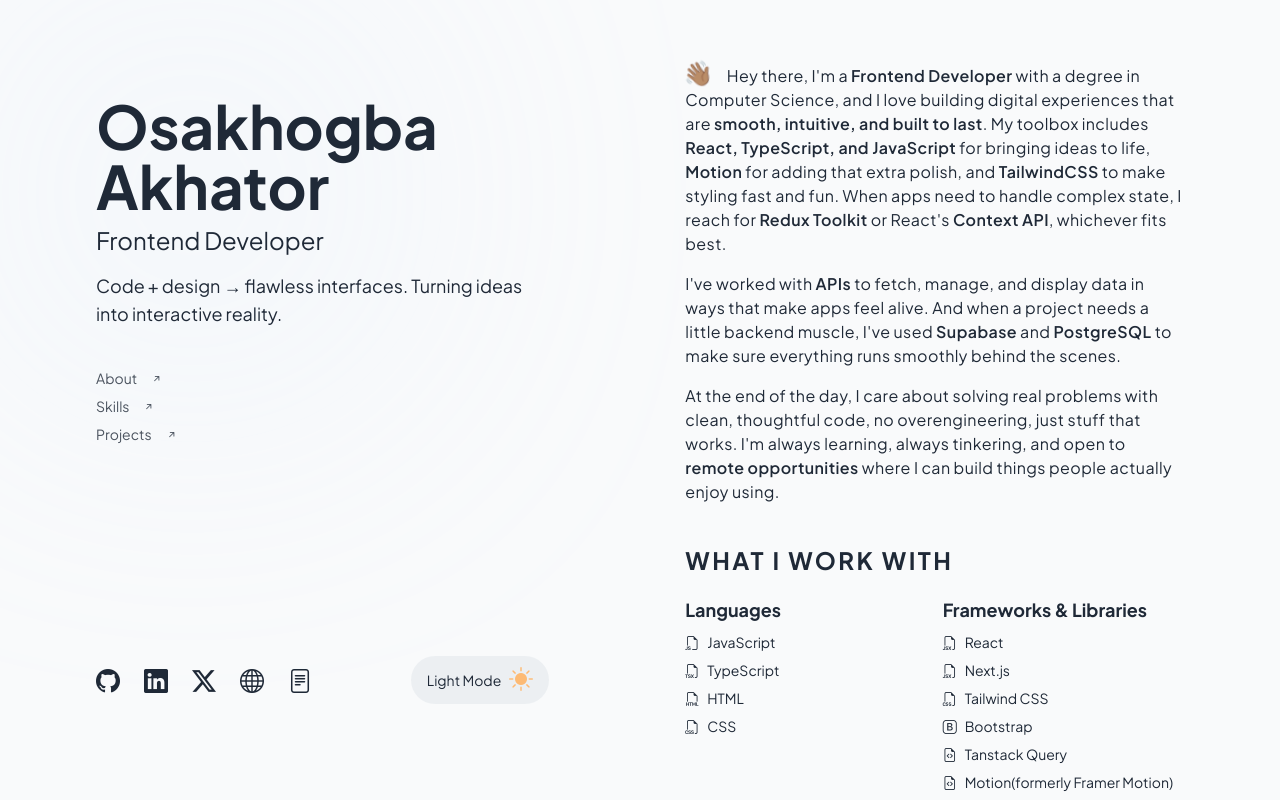
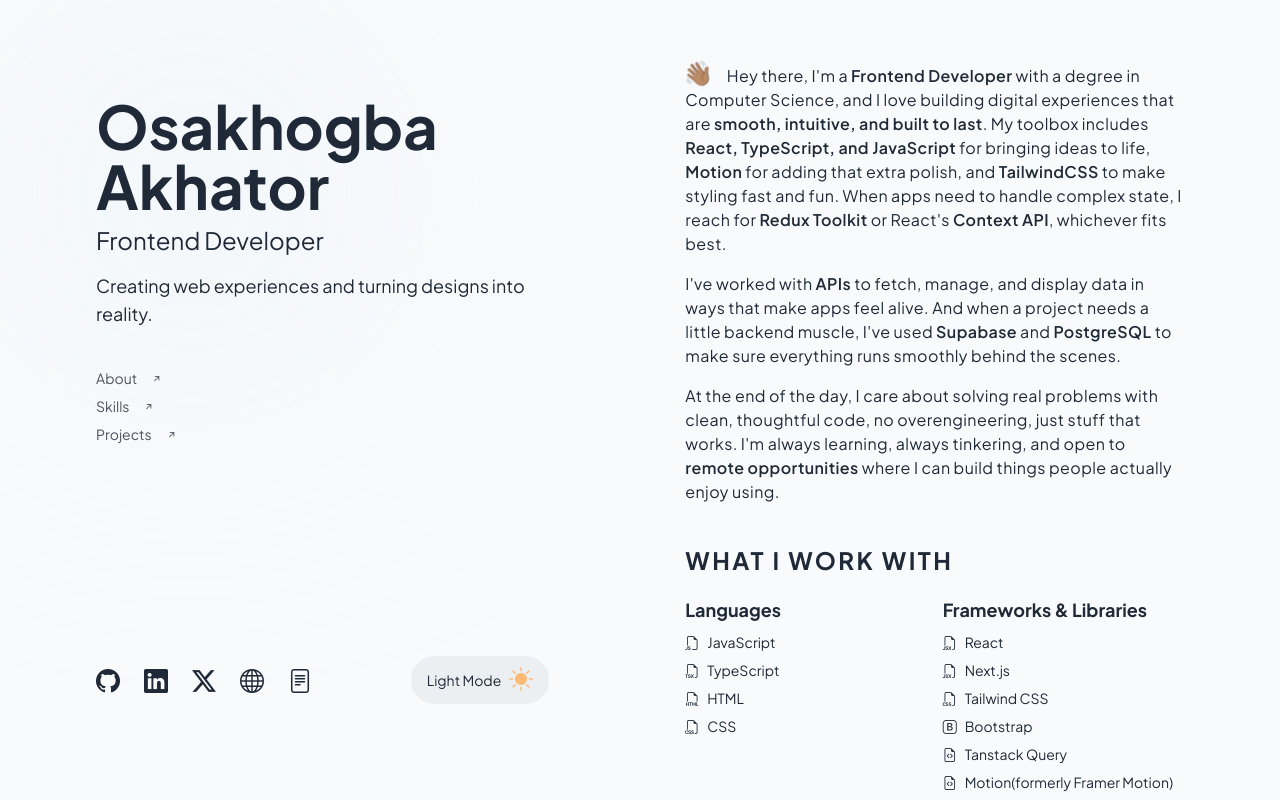
Before and after one commit to AkhatorEnosa/my_portfolio, a React (Vite) app: page / in a window 1280 px wide. Shown: the top 800 px of the page. Built offline with nearby package versions, Linux system fonts and the light colour scheme.

Commit message:
updated description

```diff
--- a/src/sections/Left.tsx
+++ b/src/sections/Left.tsx
@@ -39,20 +39,7 @@
               initial={{ opacity: 0, y: 50 }}
               animate={{ opacity: 1, y: 0 }}
               transition={{ duration: 0.5, delay: 0.8 }}
-            className="w-[60%] lg:w-full text-sm lg:text-lg mt-2 dark:text-[#f9fafb]/70">Code + design → flawless interfaces. Turning ideas into interactive reality.</motion.p>
-
-            {/* <motion.div
-              initial={{ opacity: 0, y: 50 }}
-              animate={{ opacity: 1, y: 0 }}
-              transition={{ duration: 0.5, delay: 1.2 }}
-             className="relative w-fit flex flex-col mt-10 gap-2">
-                <a href={cv} target="_blank" className="relative z-10">
-                    <motion.button
-                        whileTap={{ scale: 0.95 }}
-                        className="resume-button w-fit p-3 rounded-lg bg-[#1F2937] text-[#f9fafb] dark:bg-[#f9fafb] dark:text-[#1F2937] hover:scale-105 hover:bg-[#008080] dark:hover:bg-[#008080] dark:hover:text-[#f9fafb] text-sm lg:text-base transition-all duration-300">Click to download CV</motion.button>
-                </a>
-                <i className="absolute cursor bi bi-cursor-fill top-5 right-10 text-[#f9fafb] dark:text-[#1F2937] z-30"></i>
-            </motion.div> */}
+            className="w-[60%] lg:w-full text-sm lg:text-lg mt-2 dark:text-[#f9fafb]/70">Creating web experiences and turning designs into reality.</motion.p>
           </div>
         </div>
 
```
